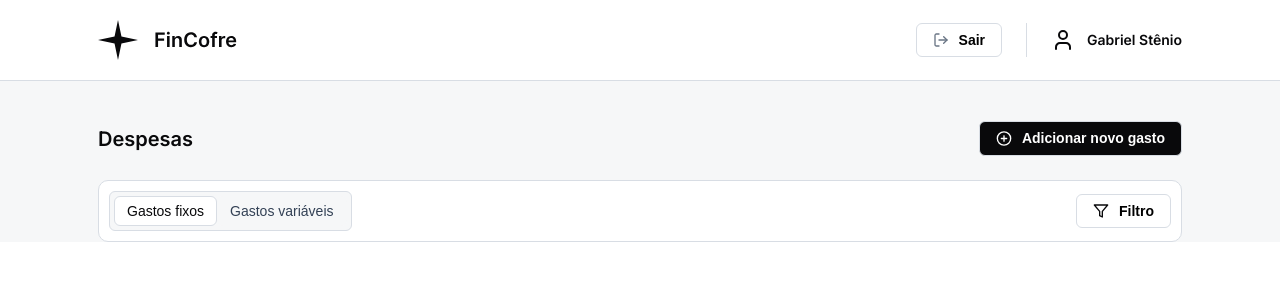
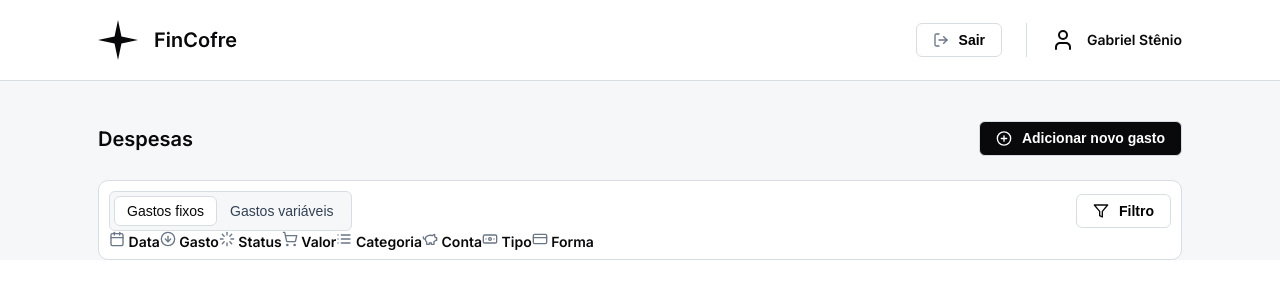
Before and after one commit to bagrielz/frontend-fincofre, an Angular app: page / in a window 1280 px wide. Shown: the top 300 px of the page. Built offline with nearby package versions, Linux system fonts and the light colour scheme.

Commit message:
feat: add the logic to show the columns in table

```diff
--- a/src/app/components/dashboard/table/table.component.html
+++ b/src/app/components/dashboard/table/table.component.html
@@ -8,6 +8,15 @@
   </div>
 
   <table class="table-spents">
-    <thead></thead>
+    <thead>
+      <tr>
+        @for (column of columns; track $index) {
+        <th>
+          <img [src]="column.image" alt="" />
+          {{ column.field }}
+        </th>
+        }
+      </tr>
+    </thead>
   </table>
 </div>
--- a/src/app/components/dashboard/table/table.component.ts
+++ b/src/app/components/dashboard/table/table.component.ts
@@ -8,4 +8,15 @@ import { TabsComponent } from '../tabs/tabs.component';
   templateUrl: './table.component.html',
   styleUrl: './table.component.css',
 })
-export class TableComponent {}
+export class TableComponent {
+  columns = [
+    { field: 'Data', image: 'icons/calendar.svg' },
+    { field: 'Gasto', image: 'icons/arrow-down-circle.svg' },
+    { field: 'Status', image: 'icons/loader.svg' },
+    { field: 'Valor', image: 'icons/shopping-cart.svg' },
+    { field: 'Categoria', image: 'icons/list.svg' },
+    { field: 'Conta', image: 'icons/piggy-bank.svg' },
+    { field: 'Tipo', image: 'icons/banknote.svg' },
+    { field: 'Forma', image: 'icons/credit-card.svg' },
+  ];
+}
```
